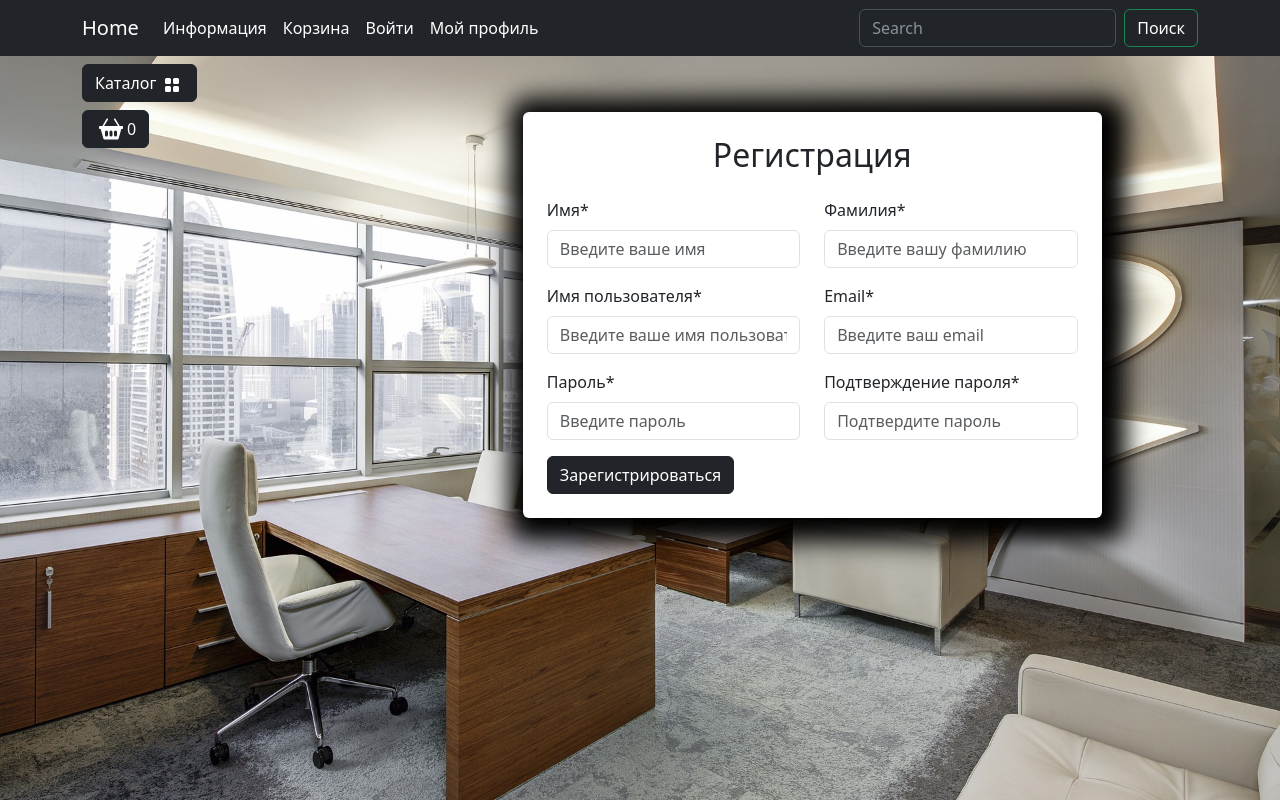
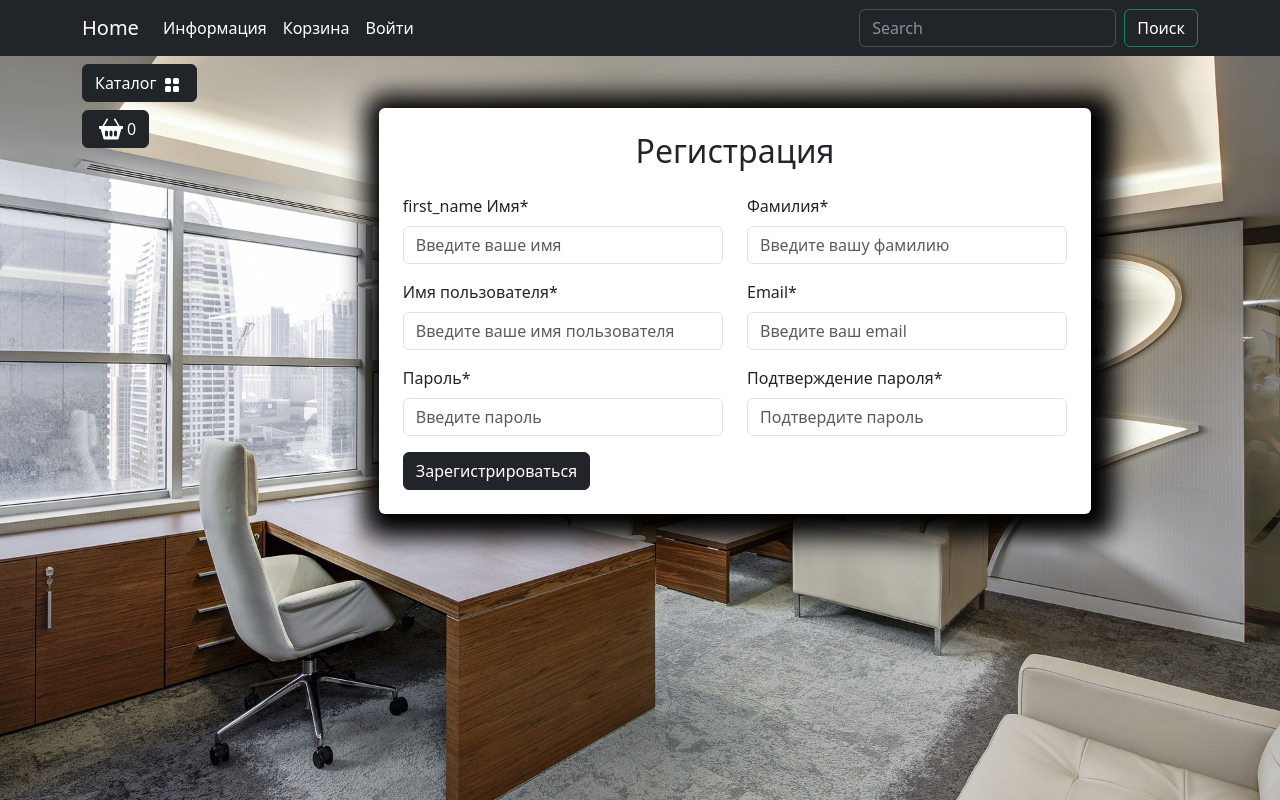
Before and after one commit to engineer-rukya/rukya_web_dev, a Django app: page /user/registration/ in a window 1280 px wide. Run offline with Django 4.2, Linux system fonts and the light colour scheme; data comes from the database, SQL or seed files in the repository; some libraries are stand-ins or nearby versions.

Commit message:
Registration form and controller are ready

```diff
--- a/templates/base.html
+++ b/templates/base.html
@@ -48,9 +48,11 @@
                         <li class="nav-item">
                             <a class="nav-link text-white" href="{% url "users:profile"%}">Корзина</a>
                         </li>
+                        {% if not user.is_authenticated %}
                             <li class="nav-item">
                                 <a class="nav-link text-white" href="{% url "users:login"%}">Войти</a>
                             </li>
+                        {% else %}
                             <li class="nav-item dropdown ">
                                 <a class="nav-link dropdown-toggle text-white" href="#" role="button"
                                     data-bs-toggle="dropdown" aria-expanded="false">
@@ -60,13 +62,16 @@
                                     <li><a class="dropdown-item  text-white" href="carts/cart.html">Корзина</a></li>
                                     <li><a class="dropdown-item  text-white" href="{% url "users:profile"%}">Личный кабинет</a>
                                     </li>
+                                    {% if user.is_admin or user.is_staff %}
                                     <li><a class="dropdown-item  text-white" href="{% url "admin:index" %}">Админ панель</a></li>
+                                    {% endif %}
                                     <li>
                                         <hr class="dropdown-divider">
                                     </li>
-                                <li><a class="dropdown-item  text-white" href="#">Выйти</a></li>
+                                    <li><a class="dropdown-item  text-white" href="{% url "user:logout" %}">Выйти</a></li>
                                 </ul>
                             </li>
+                        {% endif %}
                     </ul>
                     <form class="d-flex" role="search" action="{% url "catalog:search" %}" method="get">
                         <input class="form-control me-2" type="search" name="q" placeholder="Search" aria-label="Search">
--- a/users/forms.py
+++ b/users/forms.py
@@ -1,5 +1,5 @@
 from django import forms
-from django.contrib.auth.forms import AuthenticationForm
+from django.contrib.auth.forms import AuthenticationForm, UserChangeForm, UserCreationForm
 
 from users.models import User
 
@@ -12,6 +12,26 @@
     username = forms.CharField()
     password = forms.CharField()
 
+class UserRegistrationForm(UserCreationForm):
+
+    class Meta:
+        model = User
+        fields = (
+            "first_name",
+            "last_name",
+            "username",
+            "email",
+            "password1",
+            "password2",
+        )
+        first_name = forms.CharField()
+        last_name = forms.CharField()
+        username = forms.CharField()
+        email = forms.CharField()
+        password1 = forms.CharField()
+        password2 = forms.CharField()
+
+
     #     label = ' Имя',
     #     widget=forms.TextInput(attrs={"autofocus": True,
     #                                   'class': 'form-control',
--- a/users/templates/users/registration.html
+++ b/users/templates/users/registration.html
@@ -2,49 +2,75 @@
 {% load static %}
 
 {% block content %}
-<div class="container">
-    <div class="row mt-1">
-        <div class="col-lg-2">
-            <!-- Пустой блок на усмотрение -->
-        </div>
-        <div class="col-lg-10">
 <!-- Контент на странице -->
 <div class="row">
     <div class="container mt-5">
         <div class="row justify-content-center">
             <div class="col-md-9 bg-white p-4 mb-5 mx-2 rounded custom-shadow">
                 <h2 class="text-center mb-4">Регистрация</h2>
-                            <form>
+                <form action="{% url "user:registration" %}" method="post">
+                     {% csrf_token %}
                     <div class="row">
-                                    <div class="col-md-6 mb-3">
-                                        <label for="firstName" class="form-label">Имя*</label>
-                                        <input type="text" class="form-control" id="firstName"
+                        <div class="col-md-6 mb-3">first_name
+                            <label for="id_first_name" class="form-label">Имя*</label>
+                            <input type="text" class="form-control" id="id_first_name"
+                            value="{% if form.first_name.value %}{{ form.first_name.value }}{% endif %}"
+                            name="first_name"
                             placeholder="Введите ваше имя" required>
+                            {% if form.first_name.errors %}
+                            <div class="alert alert-danger alert-dismissible fade show">{{ form.first_name.errors }}</div>
+                            {% endif %}
+
                         </div>
                         <div class="col-md-6 mb-3">
-                                        <label for="lastName" class="form-label">Фамилия*</label>
-                                        <input type="text" class="form-control" id="lastName"
+                            <label for="id_last_name" class="form-label">Фамилия*</label>
+                            <input type="text" class="form-control" id="id_last_name"
+                            value="{% if form.last_name.value %}{{ form.last_name.value }}{% endif %}"
+                            name="last_name"
                             placeholder="Введите вашу фамилию" required>
+                            {% if form.last_name.errors %}
+                            <div class="alert alert-danger alert-dismissible fade show">{{ form.last_name.errors }}</div>
+                            {% endif %}
                         </div>
                         <div class="col-md-6 mb-3">
-                                        <label for="username" class="form-label">Имя пользователя*</label>
-                                        <input type="text" class="form-control" id="username"
+                            <label for="id_username" class="form-label">Имя пользователя*</label>
+                            <input type="text" class="form-control" id="id_username"
+                            value="{% if form.username.value %}{{ form.username.value }}{% endif %}"
+                            name="username"
                             placeholder="Введите ваше имя пользователя" required>
+                            {% if form.username.errors %}
+                            <div class="alert alert-danger alert-dismissible fade show">{{ form.username.errors }}</div>
+                            {% endif %}
                         </div>
                         <div class="col-md-6 mb-3">
-                                        <label for="email" class="form-label">Email*</label>
-                                        <input type="email" class="form-control" id="email"
+                            <label for="id_email" class="form-label">Email*</label>
+                            <input type="email" class="form-control" id="id_email"
+                            value="{% if form.email.value %}{{ form.email.value }}{% endif %}"
+                            name="email"
                             placeholder="Введите ваш email" required>
+                            {% if form.email.errors %}
+                            <div class="alert alert-danger alert-dismissible fade show">{{ form.email.errors }}</div>
+                            {% endif %}
                         </div>
                         <div class="col-md-6 mb-3">
-                                        <label for="password1" class="form-label">Пароль*</label>
-                                        <input type="password" class="form-control" id="password1"
+                            <label for="id_password1" class="form-label">Пароль*</label>
+                            <input type="password" class="form-control" id="id_password1"
+                            value="{% if form.password1.value %}{{ form.password1.value }}{% endif %}"
+                            name="password1"
                             placeholder="Введите пароль" required>
+                            {% if form.password1.errors %}
+                            <div class="alert alert-danger alert-dismissible fade show">{{ form.password1.errors }}</div>
+                            {% endif %}
                         </div>
                         <div class="col-md-6 mb-3">
-                                        <label for="password2" class="form-label">Подтверждение пароля*</label>
-                                        <input type="password" class="form-control" id="password2"
+                            <label for="id_password2" class="form-label">Подтверждение пароля*</label>
+                            <input type="password" class="form-control" id="id_password2"
+                            value="{% if form.password2.value %}{{ form.password2.value }}{% endif %}"
+                            name="password2"
                             placeholder="Подтвердите пароль" required>
+                            {% if form.password2.errors %}
+                            <div class="alert alert-danger alert-dismissible fade show">{{ form.password2.errors }}</div>
+                            {% endif %}
                         </div>
                     </div>
                     <button type="submit"
@@ -54,7 +80,5 @@
         </div>
     </div>
 </div>
-        </div>
-    </div>
-</div>
+
 {% endblock  %}
--- a/users/views.py
+++ b/users/views.py
@@ -1,9 +1,10 @@
+import re
 from django.contrib import auth
-from django.shortcuts import render
+from django.shortcuts import redirect, render
 from django.urls import reverse
 from django.http import HttpResponseRedirect
 
-from users.forms import UserLoginForm
+from users.forms import UserLoginForm, UserRegistrationForm
 
 
 def login(request):
@@ -27,10 +28,20 @@
 
 
 def registration(request):
-    context = {
-        'title': 'Home - Регистрация'
-    }
-    return render(request, 'users/registration.html', context)
+        if request.method == 'POST':
+            form = UserRegistrationForm(data=request.POST)
+            if form.is_valid():
+                    form.save()
+                    user = form.instance
+                    auth.login(request, user)
+                    return HttpResponseRedirect(reverse('main:index'))
+        else:
+            form = UserRegistrationForm()
+        context = {
+            'title': 'Home - Регистрация',
+            'form': form
+        }
+        return render(request, 'users/registration.html', context)
 
 
 def profile(request):
@@ -41,4 +52,5 @@
 
 
 def logout(request):
-    ...
+    auth.logout(request)
+    return redirect(reverse('main:index'))
```
Lines whose indentation alone changed are shown as unchanged.
